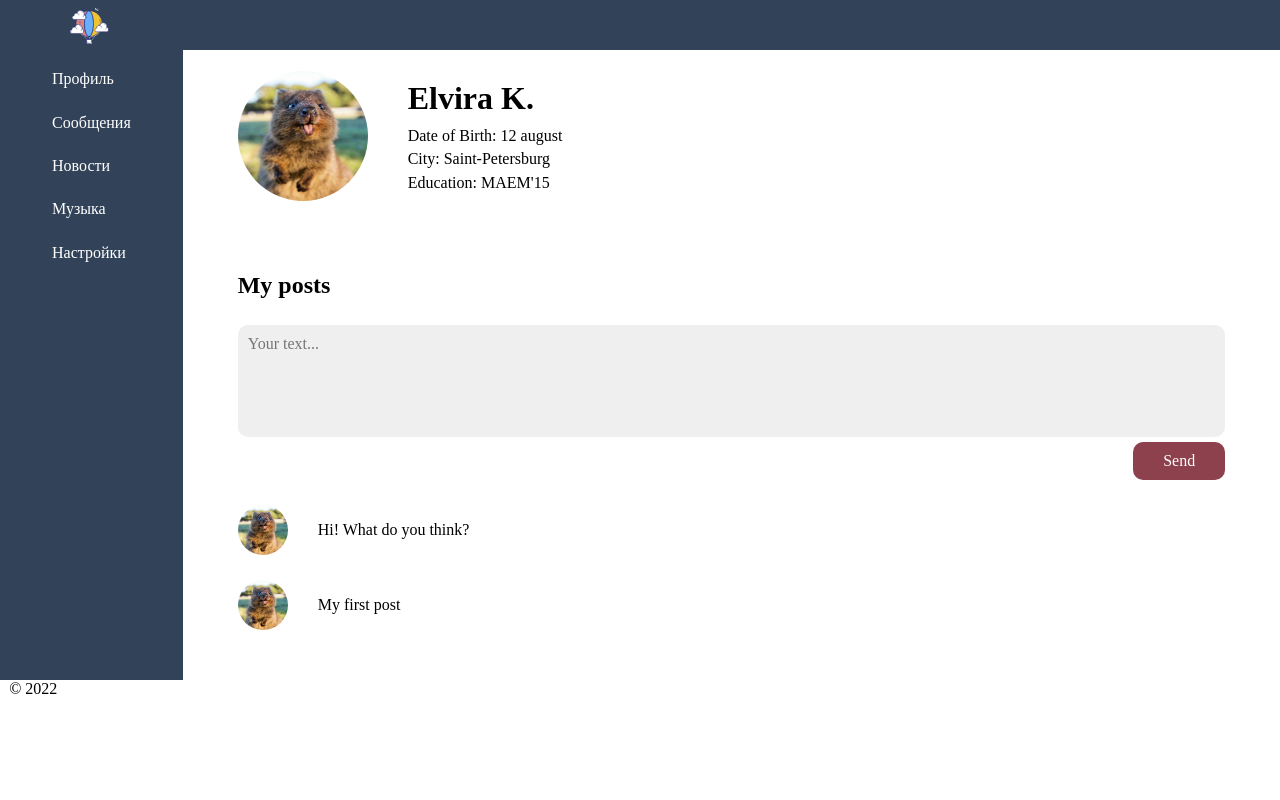
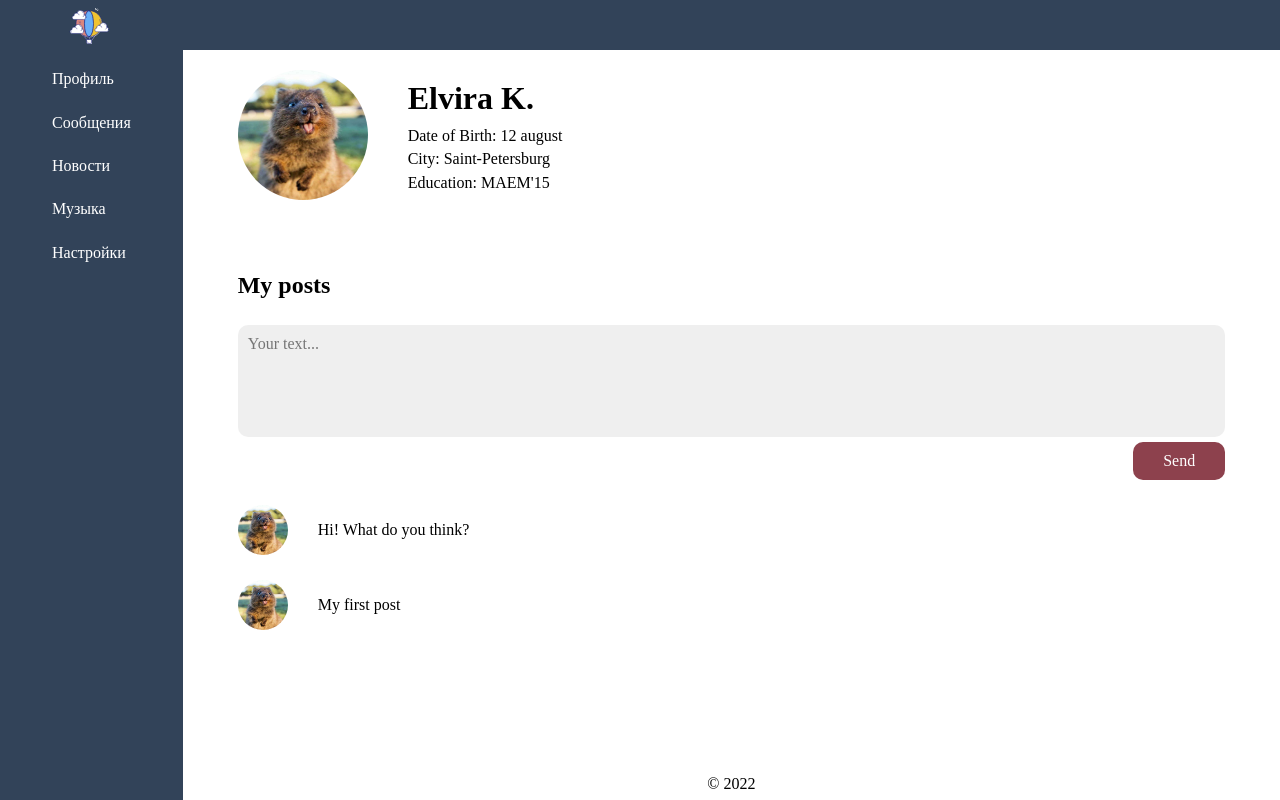
Before and after one commit to Elvira-del/social-network, a React (Create React App) app: page / in a window 1280 px wide. Built offline with nearby package versions, Linux system fonts and the light colour scheme.

Commit message:
feat: add footer component style

```diff
--- a/src/styles/scss/abstracts/_mixins.scss
+++ b/src/styles/scss/abstracts/_mixins.scss
@@ -1,4 +1,4 @@
-@mixin grid($gap: 0, $justify: normal, $align: center) {
+@mixin grid($gap: 0, $justify: normal, $align: normal) {
   display: grid;
   justify-content: $justify;
   align-items: $align;
--- /dev/null
+++ b/src/styles/scss/layout/_footer.scss
@@ -0,0 +1,10 @@
+.footer {
+  @include flex(row, 0);
+  align-items: center;
+  min-height: 4vh;
+  text-align: center;
+
+  &__copy {
+    color: #000;
+  }
+}
--- a/src/styles/scss/layout/_grid.scss
+++ b/src/styles/scss/layout/_grid.scss
@@ -4,9 +4,10 @@
   grid-template-columns: minmax(max-content, 1fr) 6fr;
   grid-template-areas:
     "header header"
-    "navbar page";
+    "navbar page"
+    "navbar footer";
   width: 100%;
-  min-height: 100%;
+  min-height: 100vh;
 
   .container {
     width: 100%;
@@ -30,3 +31,7 @@
 .page {
   grid-area: page;
 }
+
+.footer {
+  grid-area: footer;
+}
--- a/src/styles/scss/layout/_navbar.scss
+++ b/src/styles/scss/layout/_navbar.scss
@@ -5,7 +5,7 @@
 
 .nav {
   &__list {
-    @include grid(25px, center, normal);
+    @include grid(25px, center);
     padding: 11%;
     color: #fff;
   }
--- a/src/styles/scss/main.scss
+++ b/src/styles/scss/main.scss
@@ -5,6 +5,7 @@
 @import "./components/button";
 @import "./components/post";
 
+@import "./layout/footer";
 @import "./layout/grid";
 @import "./layout/header";
 @import "./layout/navbar";
```
